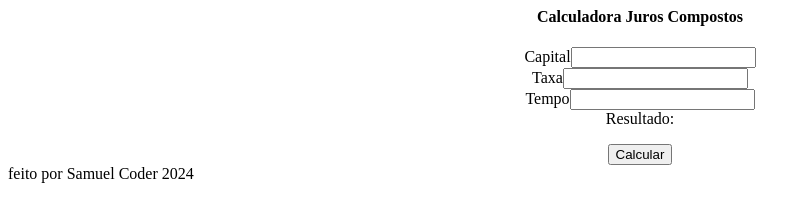
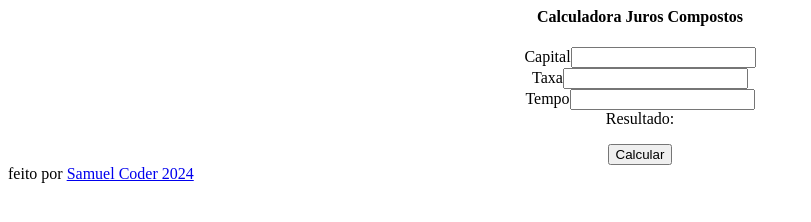
Before and after one commit to samuelVRcoder/JurosCompostosWeb, a plain HTML site: page index.html in a window 1280 px wide. Shown: the whole page, without its empty margins (0-811 px from the left). Drawn offline with Linux system fonts and the light colour scheme.

Commit message:
Update index.html

```diff
--- a/index.html
+++ b/index.html
@@ -24,7 +24,7 @@ Resultado:<text id="m"></text>
 <button onclick="calc()">Calcular</button>
 
 </div>
-<footer>feito por <ahref="https://github.com/samuelVRcoder">Samuel Coder 2024</a></footer>
+<footer>feito por <a href="https://github.com/samuelVRcoder">Samuel Coder 2024</a></footer>
 </body>
 
 <script>
```
